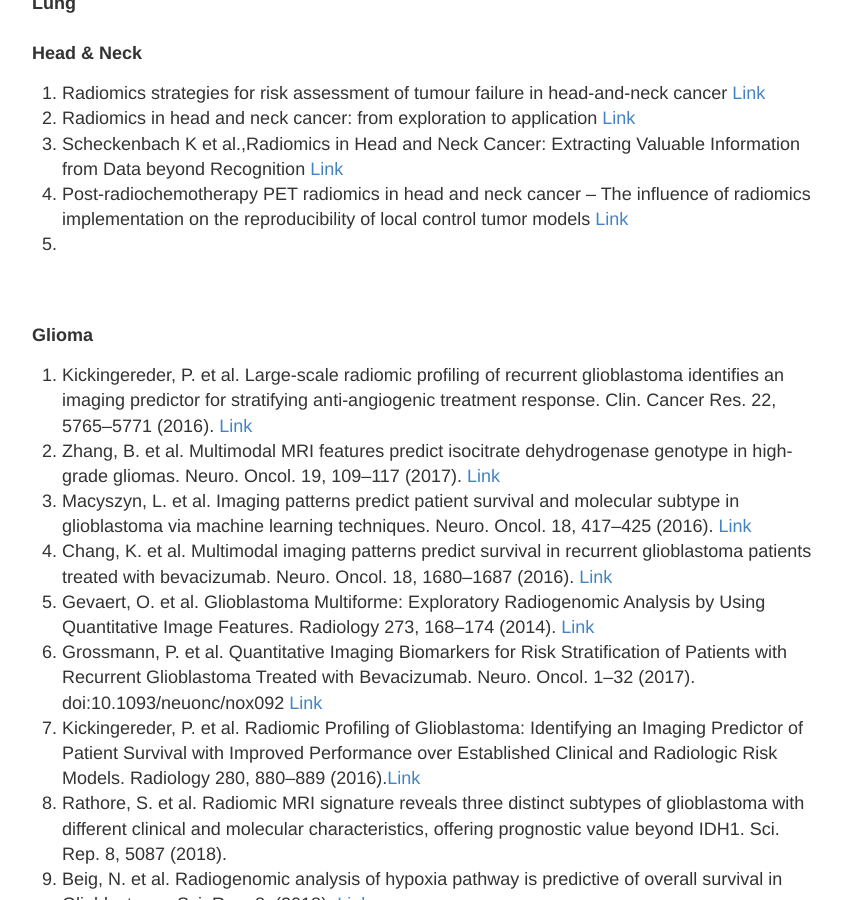
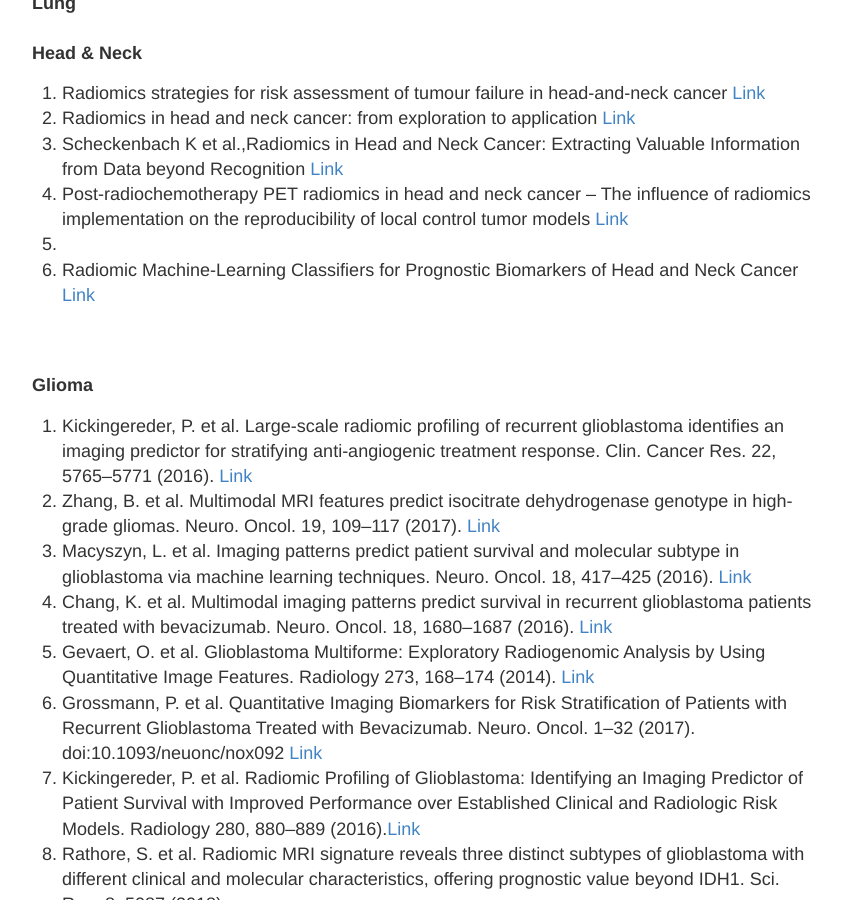
Before and after one commit to QTIM-Lab/Radiomics_reference, a Jekyll site: the page built from pubs.html, in a window 1280 px wide and 900 px high, scrolled down 701 px. Shown: the whole window, without its empty margins (213-1055 px from the left). Built offline with Jekyll 4.4.1, drawn with Linux system fonts in a browser that asks for light colours.

Commit message:
Update pubs.html

```diff
--- a/pubs.html
+++ b/pubs.html
@@ -30,7 +30,7 @@ permalink: /pubs/
 	<li> Radiomics in head and neck cancer: from exploration to application <a href="http://tcr.amegroups.com/article/view/8805/html"> Link </a></li>
 	<li> Scheckenbach K et al.,Radiomics in Head and Neck Cancer: Extracting Valuable Information from Data beyond Recognition <a href="https://www.ncbi.nlm.nih.gov/pubmed/28231582"> Link </a></li>
 	<li> Post-radiochemotherapy PET radiomics in head and neck cancer – The influence of radiomics implementation on the reproducibility of local control tumor models <a href="https://www.sciencedirect.com/science/article/pii/S0167814017326634"> Link </a><li>
-
+	<li> Radiomic Machine-Learning Classifiers for Prognostic Biomarkers of Head and Neck Cancer <a href="https://www.frontiersin.org/articles/10.3389/fonc.2015.00272/full"> Link </a> </li>
 </ol>
 <br><br>
 </div>
```
